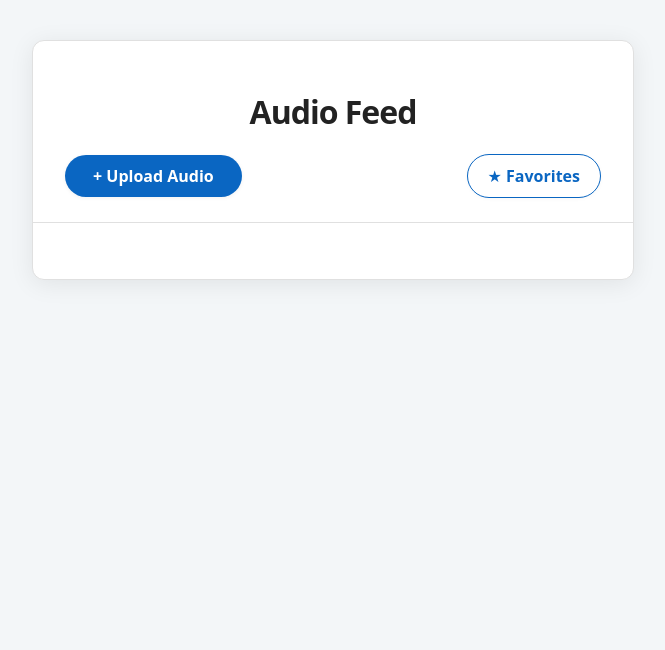
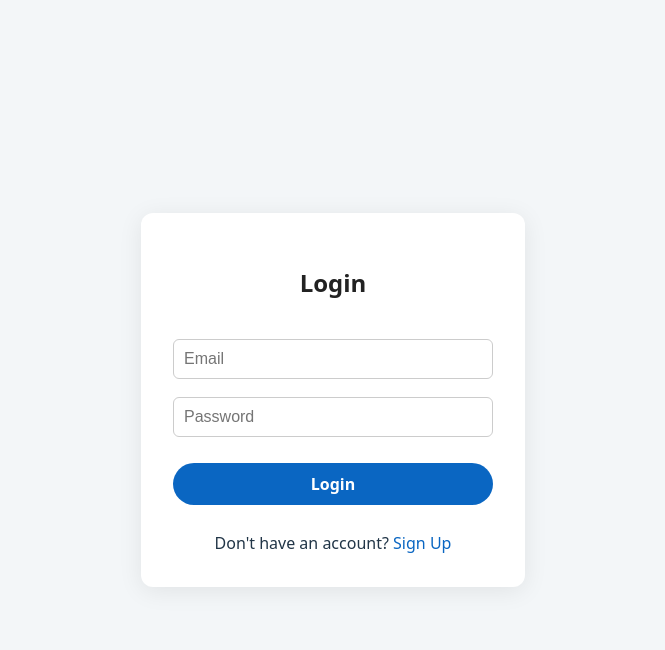
Before and after one commit to tofu7654/quran-platform, a React (Vite) app: page / in a window 1280 px wide. Shown: the top 650 px of the page, without its empty margins (307-972 px from the left). Built offline with nearby package versions, Linux system fonts and the light colour scheme.

Commit message:
add auth page

```diff
--- a/src/App.css
+++ b/src/App.css
@@ -1,6 +1,7 @@
 body, #root {
   background: #fff !important;
   min-height: 100vh;
+  width: 100vw;
   margin: 0;
   padding: 0;
 }
--- a/src/App.jsx
+++ b/src/App.jsx
@@ -1,11 +1,14 @@
-import React from "react";
+import React, { useState } from "react";
 import AudioFeed from "./AudioFeed";
+import AuthPage from "./AuthPage";
 
 function App() {
-  return (
-    <div>
-      <AudioFeed />
-    </div>
+  const [user, setUser] = useState(null);
+
+  return user ? (
+    <AudioFeed user={user} />
+  ) : (
+    <AuthPage onAuth={setUser} />
   );
 }
 
--- /dev/null
+++ b/src/AuthPage.jsx
@@ -0,0 +1,139 @@
+import React, { useState } from "react";
+
+function AuthPage({ onAuth }) {
+  const [isLogin, setIsLogin] = useState(true);
+  const [form, setForm] = useState({ email: "", password: "", name: "" });
+  const [error, setError] = useState("");
+
+  const handleChange = (e) => {
+    const { name, value } = e.target;
+    setForm((prev) => ({ ...prev, [name]: value }));
+  };
+
+  const handleSubmit = (e) => {
+    e.preventDefault();
+    if (!form.email || !form.password || (!isLogin && !form.name)) {
+      setError("Please fill all fields.");
+      return;
+    }
+    setError("");
+    // Simulate auth success
+    onAuth(form.email);
+  };
+
+  return (
+    <div
+      style={{
+        minHeight: "100vh",
+        width: "100vw", // Add this line
+        background: "#f3f6f8",
+        display: "flex",
+        justifyContent: "center",
+        alignItems: "center",
+      }}
+    >
+      <form
+        onSubmit={handleSubmit}
+        style={{
+          background: "#fff",
+          borderRadius: "12px",
+          boxShadow: "0 4px 24px rgba(0,0,0,0.08)",
+          padding: "32px",
+          minWidth: "320px",
+          display: "flex",
+          flexDirection: "column",
+          gap: "18px",
+        }}
+      >
+        <h2 style={{ textAlign: "center", color: "#222" }}>
+          {isLogin ? "Login" : "Sign Up"}
+        </h2>
+        {!isLogin && (
+          <input
+            type="text"
+            name="name"
+            placeholder="Name"
+            value={form.name}
+            onChange={handleChange}
+            style={{
+              padding: "10px",
+              borderRadius: "6px",
+              border: "1px solid #ccc",
+              fontSize: "16px",
+            }}
+          />
+        )}
+        <input
+          type="email"
+          name="email"
+          placeholder="Email"
+          value={form.email}
+          onChange={handleChange}
+          style={{
+            padding: "10px",
+            borderRadius: "6px",
+            border: "1px solid #ccc",
+            fontSize: "16px",
+          }}
+        />
+        <input
+          type="password"
+          name="password"
+          placeholder="Password"
+          value={form.password}
+          onChange={handleChange}
+          style={{
+            padding: "10px",
+            borderRadius: "6px",
+            border: "1px solid #ccc",
+            fontSize: "16px",
+          }}
+        />
+        {error && (
+          <div style={{ color: "#e63946", textAlign: "center" }}>{error}</div>
+        )}
+        <button
+          type="submit"
+          style={{
+            padding: "10px 0",
+            background: "#0a66c2",
+            color: "#fff",
+            border: "none",
+            borderRadius: "24px",
+            fontSize: "16px",
+            fontWeight: 600,
+            cursor: "pointer",
+            marginTop: "8px",
+          }}
+        >
+          {isLogin ? "Login" : "Sign Up"}
+        </button>
+        <div style={{ textAlign: "center", marginTop: "8px" }}>
+          {isLogin ? (
+            <>
+              Don't have an account?{" "}
+              <span
+                style={{ color: "#0a66c2", cursor: "pointer" }}
+                onClick={() => setIsLogin(false)}
+              >
+                Sign Up
+              </span>
+            </>
+          ) : (
+            <>
+              Already have an account?{" "}
+              <span
+                style={{ color: "#0a66c2", cursor: "pointer" }}
+                onClick={() => setIsLogin(true)}
+              >
+                Login
+              </span>
+            </>
+          )}
+        </div>
+      </form>
+    </div>
+  );
+}
+
+export default AuthPage;
```
